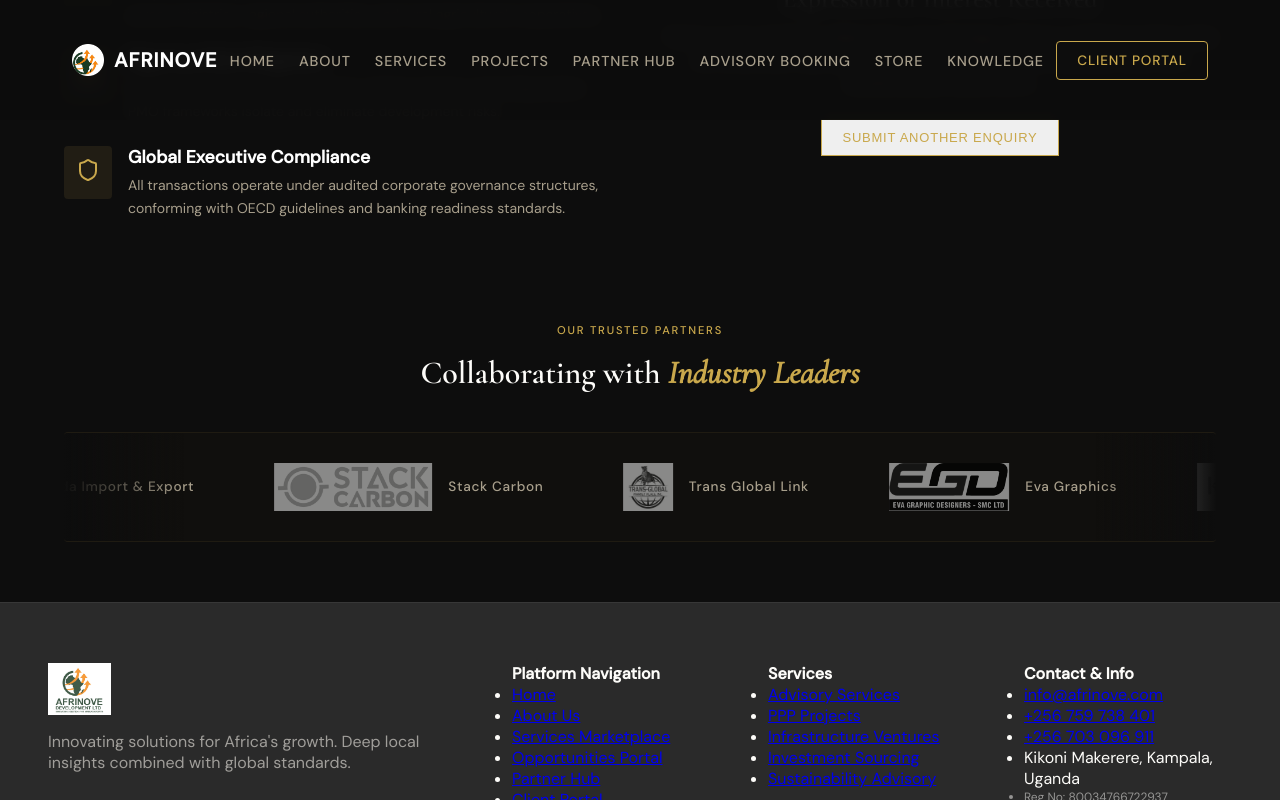
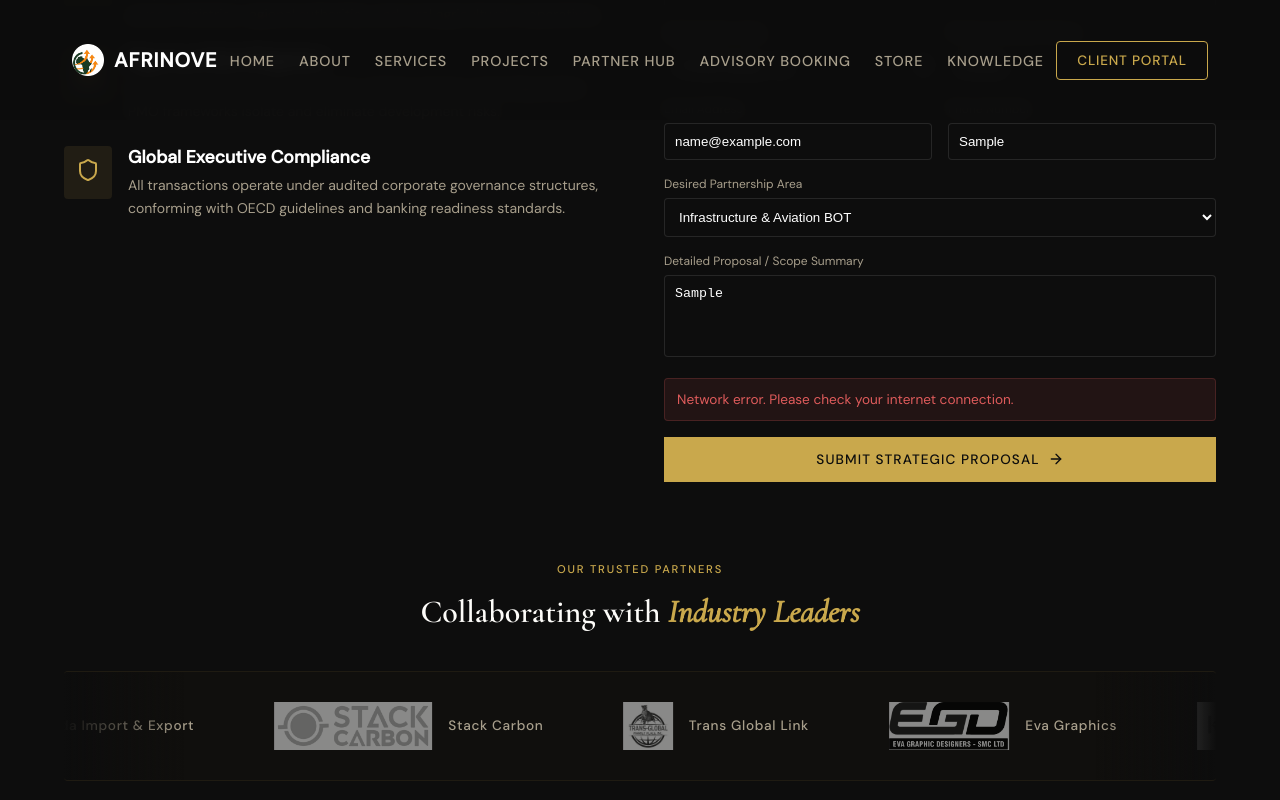
Before and after one commit to afrinoveinnovations/AFRINOVE-WEBSITE, a React (Vite) app: page /partner in a window 1280 px wide. Both pictures are taken after typing "Sample", "Sample", "name@example.com", "Sample", "Sample" into the empty fields and a click on the button "SUBMIT STRATEGIC PROPOSAL". Shown: the part 520-1320 px from the top of the page. Built offline with nearby package versions, Linux system fonts and the light colour scheme.

Commit message:
Configure Formspree form backend with endpoint xgogzwpb

```diff
--- a/contact.html
+++ b/contact.html
@@ -553,7 +553,7 @@
       };
 
       try {
-        const res = await fetch('https://formspree.io/f/mbdbdzbv', {
+        const res = await fetch('https://formspree.io/f/xgogzwpb', {
           method:  'POST',
           headers: {
             'Content-Type': 'application/json',
--- a/src/pages/Contact.jsx
+++ b/src/pages/Contact.jsx
@@ -4,6 +4,8 @@ import { MessageSquare, Phone, Mail, MapPin, CheckCircle, Send } from 'lucide-re
 
 const Contact = () => {
   const [submitted, setSubmitted] = useState(false);
+  const [submitting, setSubmitting] = useState(false);
+  const [errorMessage, setErrorMessage] = useState('');
   const [formData, setFormData] = useState({
     name: '',
     email: '',
@@ -20,10 +22,58 @@ const Contact = () => {
     });
   };
 
-  const handleSubmit = (e) => {
+  const handleSubmit = async (e) => {
     e.preventDefault();
-    console.log('Lead Captured (Sync to CRM):', formData);
-    setSubmitted(true);
+    setSubmitting(true);
+    setErrorMessage('');
+
+    const target = import.meta.env.VITE_FORMSPREE_TARGET || '';
+    const endpoint = (target.startsWith('http') || target.includes('/'))
+      ? target
+      : `https://formspree.io/f/${target}`;
+
+    const data = new FormData();
+    data.append('_subject', `New Project Inquiry: ${formData.name}`);
+    data.append('_replyto', formData.email);
+    data.append('Full Name', formData.name);
+    data.append('Email Address', formData.email);
+    data.append('Organization / Company', formData.company);
+    data.append('Telephone Number', formData.phone);
+    data.append('Project Vertical', formData.projectScope);
+    data.append('Scope Details / Message', formData.message);
+
+    try {
+      const response = await fetch(endpoint, {
+        method: 'POST',
+        body: data,
+        headers: {
+          'Accept': 'application/json'
+        }
+      });
+
+      if (response.ok) {
+        setSubmitted(true);
+        setFormData({
+          name: '',
+          email: '',
+          company: '',
+          phone: '',
+          projectScope: 'general',
+          message: ''
+        });
+      } else {
+        const resData = await response.json().catch(() => ({}));
+        if (resData.errors && resData.errors.length > 0) {
+          setErrorMessage(resData.errors.map(err => err.message).join(', '));
+        } else {
+          setErrorMessage('Please enter your Formspree Form ID in the .env file.');
+        }
+      }
+    } catch (err) {
+      setErrorMessage('Network error. Please check your internet connection.');
+    } finally {
+      setSubmitting(false);
+    }
   };
 
   return (
@@ -197,8 +247,19 @@ const Contact = () => {
                     />
                   </div>
 
-                  <button type="submit" className="btn-primary" style={{ width: '100%', border: 'none', cursor: 'pointer', display: 'flex', justifyContent: 'center', alignItems: 'center', gap: '8px', padding: '14px' }}>
-                    Submit Vetted Enquiry
+                  {errorMessage && (
+                    <div style={{ color: '#e05c5c', background: 'rgba(224,92,92,0.1)', border: '1px solid rgba(224,92,92,0.2)', padding: '12px', borderRadius: '4px', fontSize: '0.85rem' }}>
+                      {errorMessage}
+                    </div>
+                  )}
+
+                  <button
+                    type="submit"
+                    className="btn-primary"
+                    disabled={submitting}
+                    style={{ width: '100%', border: 'none', cursor: submitting ? 'not-allowed' : 'pointer', display: 'flex', justifyContent: 'center', alignItems: 'center', gap: '8px', padding: '14px', opacity: submitting ? 0.7 : 1 }}
+                  >
+                    {submitting ? 'Sending Inquiry...' : 'Submit Vetted Enquiry'}
                     <Send size={14} />
                   </button>
                 </div>
--- a/src/pages/Partner.jsx
+++ b/src/pages/Partner.jsx
@@ -17,6 +17,8 @@ const partners = [
 
 const Partner = () => {
   const [submitted, setSubmitted] = useState(false);
+  const [submitting, setSubmitting] = useState(false);
+  const [errorMessage, setErrorMessage] = useState('');
   const [formData, setFormData] = useState({
     orgName: '',
     orgType: 'private',
@@ -34,11 +36,64 @@ const Partner = () => {
     });
   };
 
-  const handleSubmit = (e) => {
+  const handleSubmit = async (e) => {
     e.preventDefault();
-    // Simulate submission to CRM / Firestore
-    console.log('Partnership EOI Submitted:', formData);
-    setSubmitted(true);
+    setSubmitting(true);
+    setErrorMessage('');
+
+    const target = import.meta.env.VITE_FORMSPREE_TARGET || '';
+    if (!target || target === 'afrinove@outlook.com') {
+      // If Form ID isn't provided yet in .env, prompt clear setup guidance
+    }
+
+    const endpoint = (target.startsWith('http') || target.includes('/'))
+      ? target
+      : `https://formspree.io/f/${target}`;
+
+    const data = new FormData();
+    data.append('_subject', `New Expression of Interest: ${formData.orgName}`);
+    data.append('_replyto', formData.email);
+    data.append('Organization Name', formData.orgName);
+    data.append('Organization Type', formData.orgType);
+    data.append('Primary Contact Person', formData.contactPerson);
+    data.append('Email Address', formData.email);
+    data.append('Phone Number', formData.phone);
+    data.append('Desired Partnership Area', formData.collaborationArea);
+    data.append('Detailed Proposal / Scope Summary', formData.message);
+
+    try {
+      const response = await fetch(endpoint, {
+        method: 'POST',
+        body: data,
+        headers: {
+          'Accept': 'application/json'
+        }
+      });
+
+      if (response.ok) {
+        setSubmitted(true);
+        setFormData({
+          orgName: '',
+          orgType: 'private',
+          contactPerson: '',
+          email: '',
+          phone: '',
+          collaborationArea: 'infrastructure',
+          message: ''
+        });
+      } else {
+        const resData = await response.json().catch(() => ({}));
+        if (resData.errors && resData.errors.length > 0) {
+          setErrorMessage(resData.errors.map(err => err.message).join(', '));
+        } else {
+          setErrorMessage('Please enter your Formspree Form ID in the .env file.');
+        }
+      }
+    } catch (err) {
+      setErrorMessage('Network error. Please check your internet connection.');
+    } finally {
+      setSubmitting(false);
+    }
   };
 
   return (
@@ -211,8 +266,19 @@ const Partner = () => {
                     />
                   </div>
 
-                  <button type="submit" className="btn-primary" style={{ width: '100%', border: 'none', cursor: 'pointer', display: 'flex', justifyContent: 'center', alignItems: 'center', gap: '8px', padding: '14px', fontSize: '0.85rem' }}>
-                    Submit Strategic Proposal
+                  {errorMessage && (
+                    <div style={{ color: '#e05c5c', background: 'rgba(224,92,92,0.1)', border: '1px solid rgba(224,92,92,0.2)', padding: '12px', borderRadius: '4px', fontSize: '0.85rem' }}>
+                      {errorMessage}
+                    </div>
+                  )}
+
+                  <button
+                    type="submit"
+                    className="btn-primary"
+                    disabled={submitting}
+                    style={{ width: '100%', border: 'none', cursor: submitting ? 'not-allowed' : 'pointer', display: 'flex', justifyContent: 'center', alignItems: 'center', gap: '8px', padding: '14px', fontSize: '0.85rem', opacity: submitting ? 0.7 : 1 }}
+                  >
+                    {submitting ? 'Transmitting Proposal...' : 'Submit Strategic Proposal'}
                     <ArrowRight size={16} />
                   </button>
                 </div>
```
Also changed, not shown: 2 other files (tests, documents, lock files or other folders).
